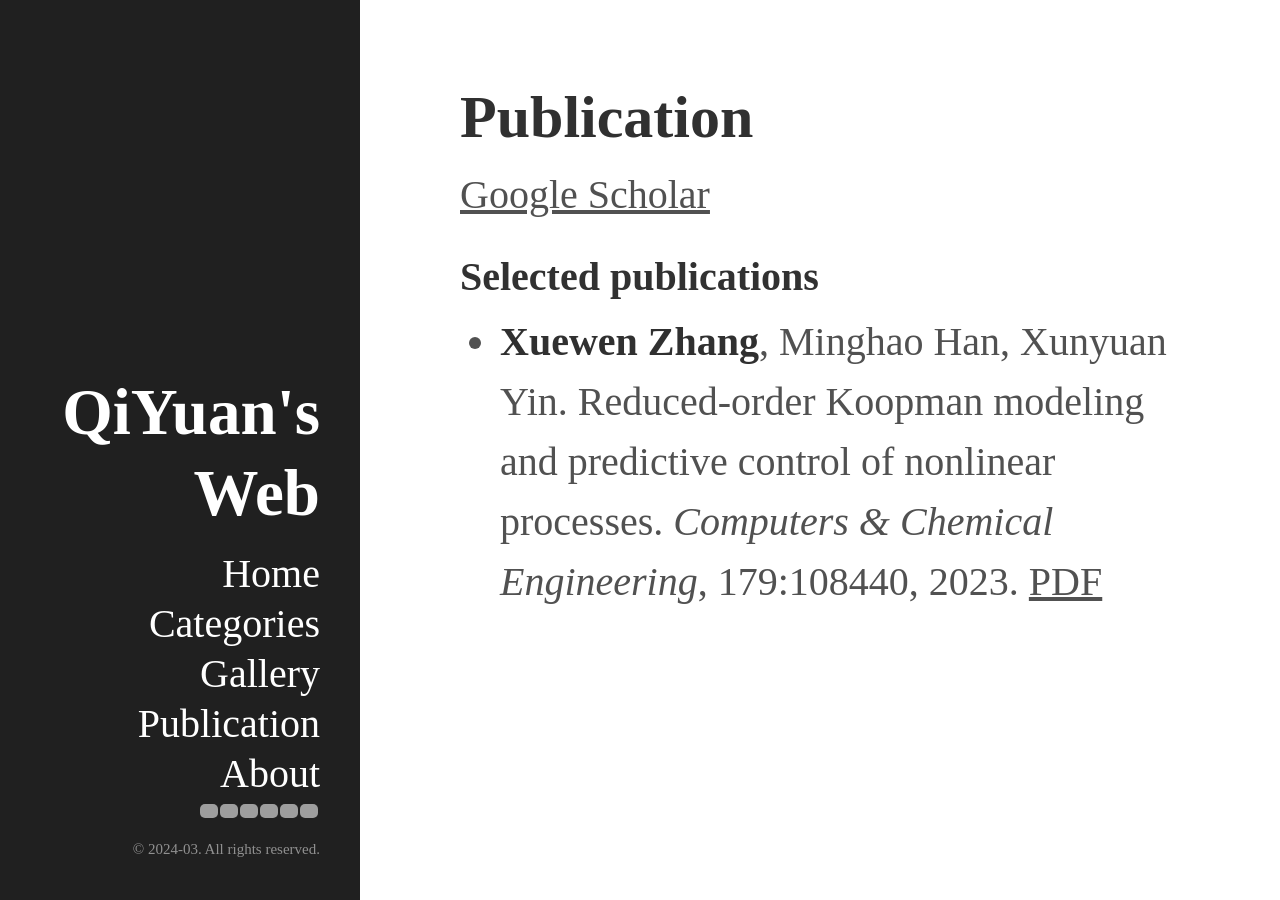
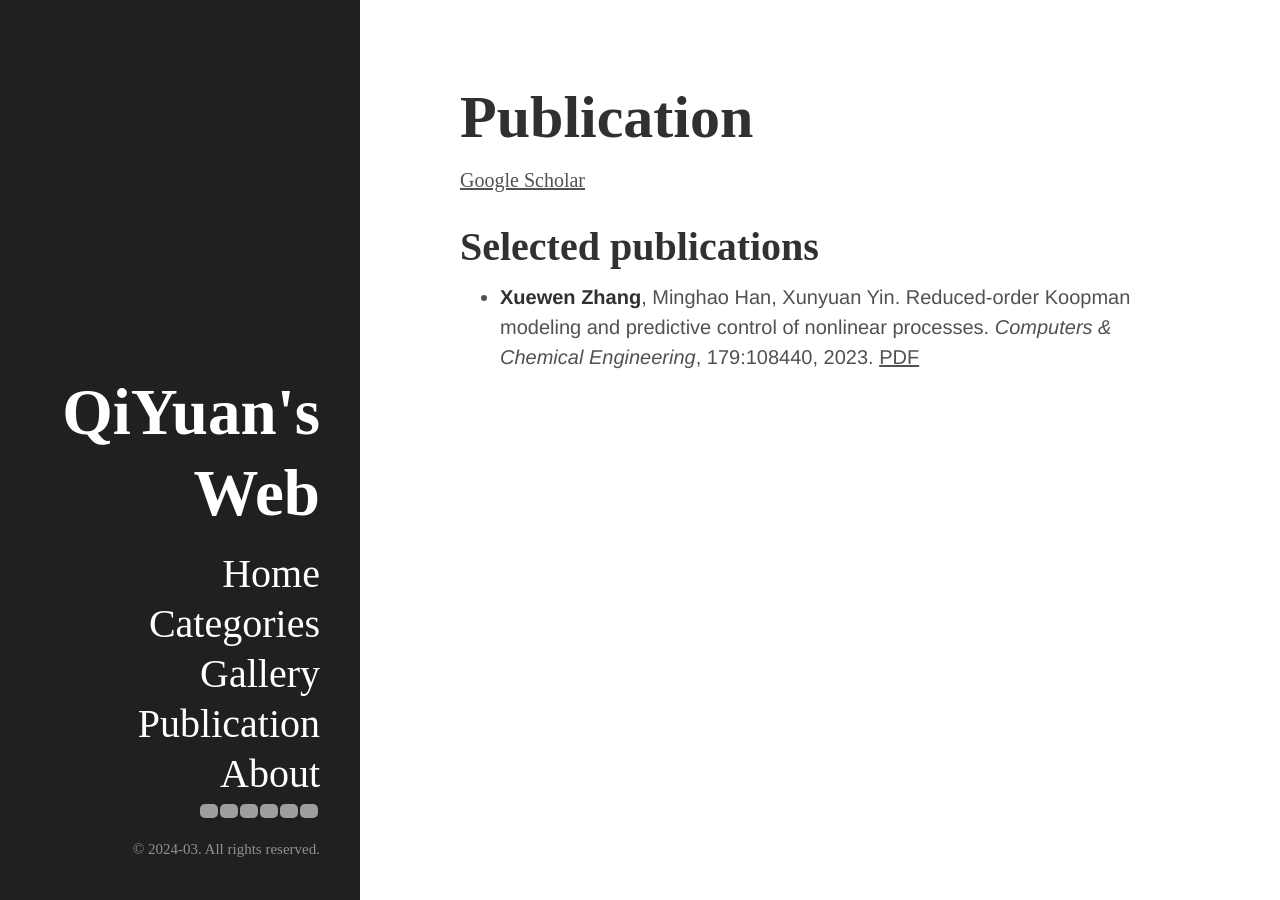
Before and after one commit to Zhang-Xuewen/Zhang-Xuewen.github.io, a Jekyll site: the page built from publication.md, in a window 1280 px wide. Built offline with Jekyll 4.4.1, drawn with Linux system fonts in a browser that asks for light colours; some web fonts are replaced; grey boxes are pictures that could not be loaded.

Commit message:
update home and publication

```diff
--- a/home.html
+++ b/index.html
@@ -4,7 +4,7 @@ title: Home
 ---
 <style>
 body {font-family: 'East Sea Dokdo', cursive;
-      font-size: 40px;s}
+      font-size: 50px;s}
 </style>
 
 
--- a/public/css/poole.css
+++ b/public/css/poole.css
@@ -292,7 +292,7 @@ tbody tr:nth-child(odd) th {
  */
 
 .container {
-  max-width: 38rem;
+  max-width: 40rem;
   padding-left:  1rem;
   padding-right: 1rem;
   margin-left:  auto;
--- a/publication.md
+++ b/publication.md
@@ -3,10 +3,6 @@ layout: page
 title: Publication
 permalink: /publication/
 ---
-<style>
-body {font-family: 'East Sea Dokdo', cursive;
-      font-size: 40px;s}
-</style>
 
 
 [Google Scholar](https://scholar.google.com/citations?user=VDS2k4oAAAAJ&hl=en&oi=ao)
```
